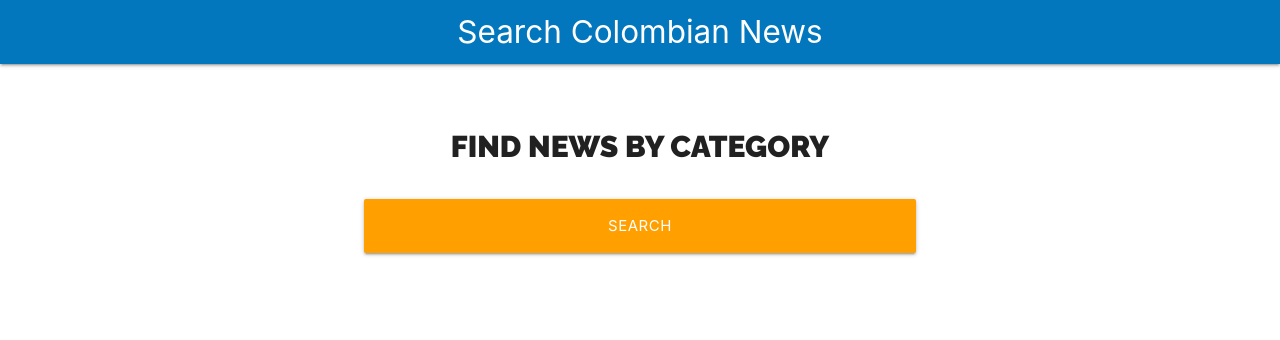
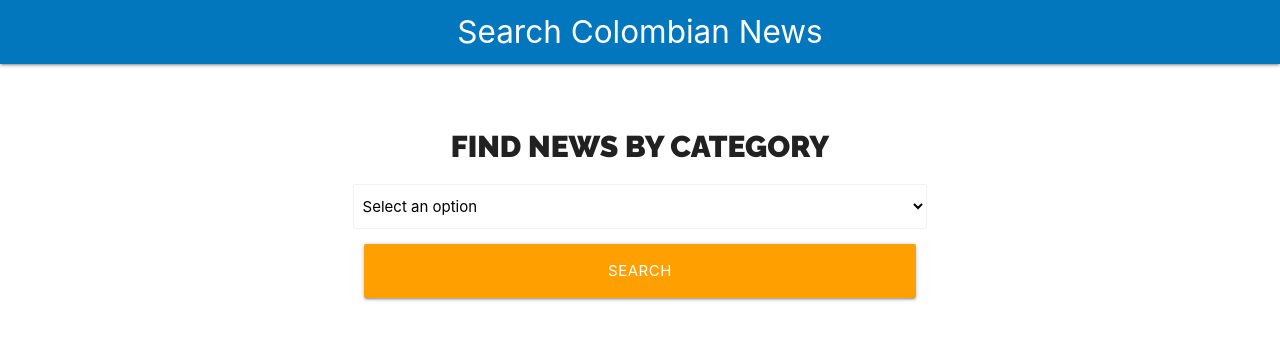
Before and after one commit to david-portilla/news-search, a React (Create React App) app: page / in a window 1280 px wide. Shown: the top 340 px of the page. Built offline with nearby package versions, Linux system fonts and the light colour scheme.

Commit message:
adding custom Hook for Select

```diff
--- /dev/null
+++ b/src/Hooks/useSelect.js
@@ -0,0 +1,19 @@
+import React, {useState} from 'react'
+
+const useSelect = (initialState, options) => {
+
+  //Hook Initial State
+  const [state, updateState] = useState('')
+
+  const SelectNews = () => (
+    <select
+      className="browser-default"
+    >
+      <option value="">Select an option</option>
+    </select>
+  )
+
+  return [state, SelectNews]
+}
+
+export default useSelect
--- a/src/components/Form.js
+++ b/src/components/Form.js
@@ -1,22 +1,28 @@
 import React from 'react'
+import useSelect from '../Hooks/useSelect'
 import styles from './Form.module.css'
 
 const Form = () => {
+
+  //useSelect Hook
+  const [category, SelectNews] = useSelect()
+
   return (
-    <div className={`${styles.searchbar} row`}>
+    <div className={`${ styles.searchbar } row`}>
       <div className="col s12 m8 offset-m2">
         <form>
           <h2 className={styles.heading}>Find news by Category</h2>
 
+          <SelectNews />
+
           <div className="input-field col s12">
             <input
               type="submit"
-              className={`${styles.btn_block} btn-large amber darken-2`}
+              className={`${ styles.btn_block } btn-large amber darken-2`}
               value="Search"
             />
+
           </div>
-
-
         </form>
       </div>
     </div>
```
